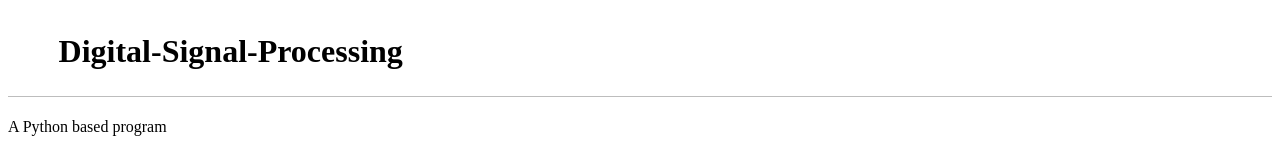
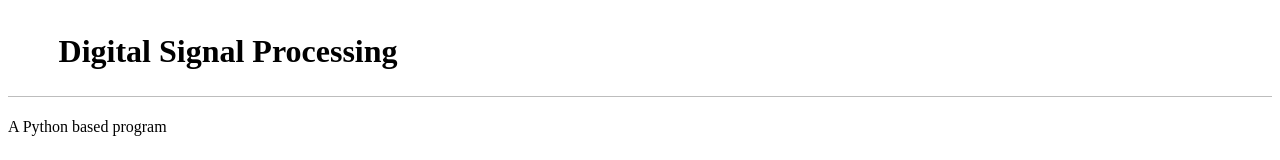
Before and after one commit to Shaikh-Abrar-Kabir/Digital-Signal-Processing-using-PYTHON, a plain HTML site: page index.html in a window 1280 px wide. Shown: the top 160 px of the page. Drawn offline with Linux system fonts and the light colour scheme.

Commit message:
Update index.html

```diff
--- a/index.html
+++ b/index.html
@@ -2,7 +2,7 @@
 
 
 
-Digital-Signal-Processing
+Digital Signal Processing
 
 
 
```
